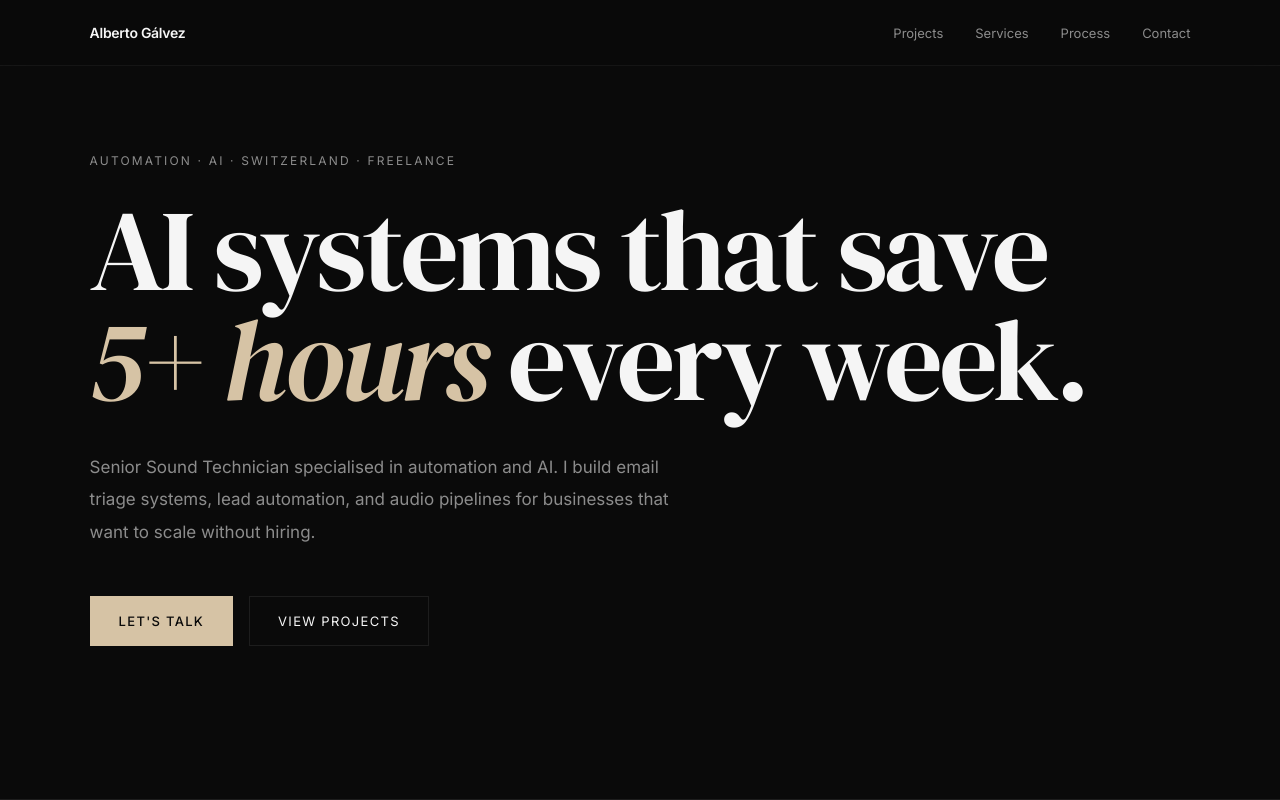
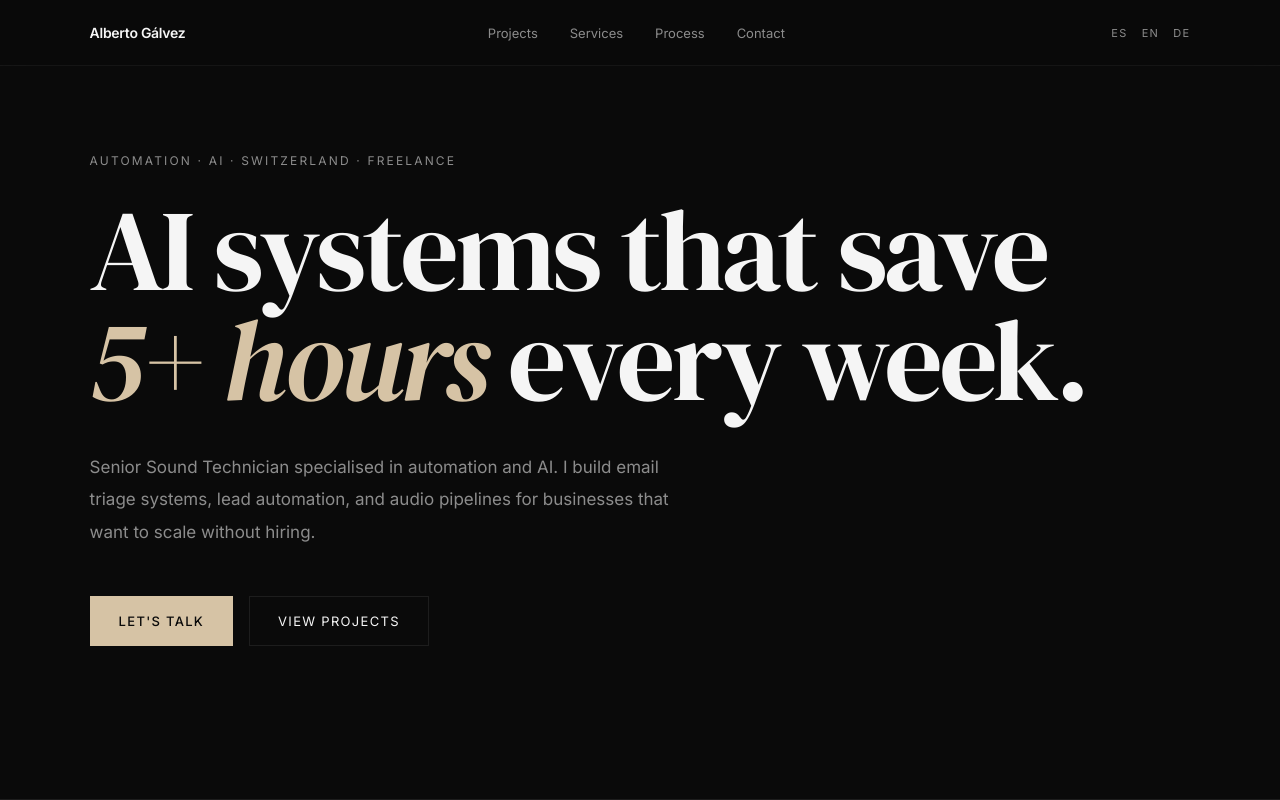
Before and after one commit to AlbertoGF86/https-albertogf86.github.io, a plain HTML site: page EN/index.html in a window 1280 px wide. Shown: the top 800 px of the page. Drawn offline with Linux system fonts and the light colour scheme; files whose address does not match are found by name.

Commit message:
Implement language switcher in navigation
Added a language switcher with links to Spanish, English, and German.

```diff
--- a/EN/index.html
+++ b/EN/index.html
@@ -49,6 +49,19 @@
       background: rgba(10, 10, 10, 0.55);
       border-bottom: 1px solid rgba(255, 255, 255, 0.05);
     }
+    .lang-switcher {
+      display: flex;
+      gap: 14px;
+      margin-left: 24px;
+    }
+    .lang-switcher a {
+      font-size: 11px;
+      letter-spacing: 0.12em;
+      color: var(--muted);
+      text-transform: uppercase;
+      transition: color 0.2s;
+    }
+    .lang-switcher a:hover { color: var(--accent); }
 
     .nav-logo { font-size: 14px; letter-spacing: -0.02em; font-weight: 600; }
     .nav-links { display: flex; gap: 32px; }
@@ -498,6 +511,11 @@
     <button class="nav-hamburger" id="hamburger" aria-label="Open menu">
       <span></span><span></span><span></span>
     </button>
+    <div class="lang-switcher">
+      <a href="/">ES</a>
+      <a href="/en/">EN</a>
+      <a href="/de/">DE</a>
+    </div>
   </nav>
 
   <div class="nav-mobile" id="navMobile">
```
